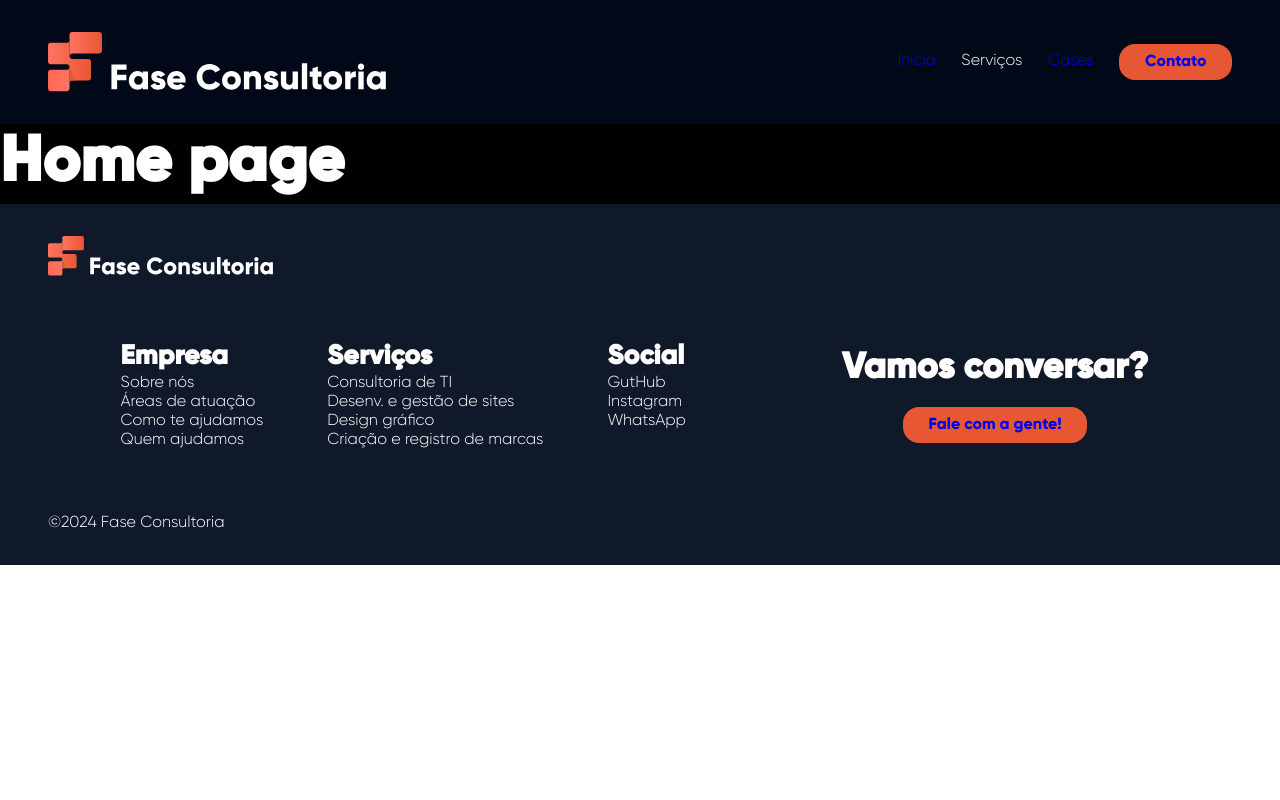
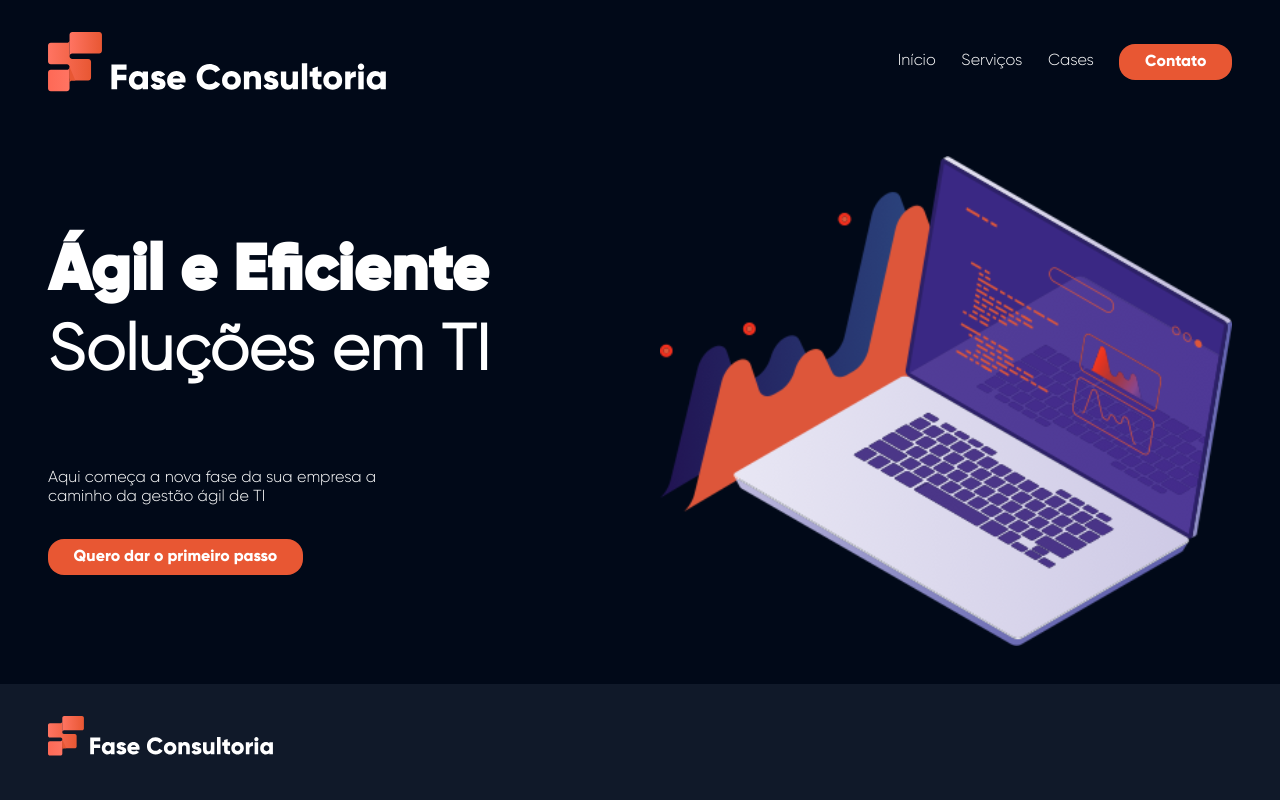
Before and after one commit to LeonardoLeite/fase-consultoria, a Vue app: page / in a window 1280 px wide. Shown: the top 800 px of the page. Built offline with nearby package versions, Linux system fonts and the light colour scheme.

Commit message:
Initial setup of HoveView
Started to work on the HomeVuew.vue page and the StarteBanner component.

```diff
--- a/package.json
+++ b/package.json
@@ -4,7 +4,7 @@
   "private": true,
   "type": "module",
   "scripts": {
-    "dev": "vite",
+    "dev": "vite --host",
     "build": "vite build",
     "preview": "vite preview",
     "lint": "eslint . --ext .vue,.js,.jsx,.cjs,.mjs --fix --ignore-path .gitignore",
--- a/src/components/StarterBanner.vue
+++ b/src/components/StarterBanner.vue
@@ -0,0 +1,61 @@
+<!--Template-->
+<template>
+  <section id="banner">
+    <div id="leftContent">
+      <h1>
+        {{ titleText }}<br /><span style="font-family: 'Gilroy-Light'">{{
+          additionalTitleText
+        }}</span>
+      </h1>
+      <div id="innerLeftContent">
+        <p>{{ subtitleText }}<br />{{ additionalSubtitleText }}</p>
+        <base-button buttonText="Quero dar o primeiro passo"></base-button>
+      </div>
+    </div>
+    <div>
+      <!-- TODO load image dicamicaly from the props -->
+      <img src="../assets/images/Notebook.svg" alt="Laptop image" />
+    </div>
+  </section>
+</template>
+<!--Script-->
+<script>
+import BaseButton from './ui/BaseButton.vue'
+
+export default {
+  components: { BaseButton },
+  props: {
+    titleText: String,
+    additionalTitleText: String,
+    subtitleText: String,
+    additionalSubtitleText: String,
+    imageElement: String
+  },
+  data() {
+    return {}
+  }
+}
+</script>
+<!--Style-->
+<!-- Add 'scoped' attribute to limit CSS to this component only -->
+<style scoped>
+#banner {
+  background-color: var(--main-background-color);
+  display: flex;
+  justify-content: space-between;
+  padding: 2rem 3rem;
+}
+
+#innerLeftContent {
+  display: flex;
+  flex-direction: column;
+  align-items: baseline;
+  gap: 2rem;
+}
+
+#leftContent {
+  display: flex;
+  flex-direction: column;
+  justify-content: space-evenly;
+}
+</style>
--- a/src/components/layouts/TheHeader.vue
+++ b/src/components/layouts/TheHeader.vue
@@ -56,6 +56,7 @@ export default {
 <style scoped>
 a {
   text-decoration: none;
+  color: white;
 }
 
 a:visited {
--- a/src/components/ui/BaseButton.vue
+++ b/src/components/ui/BaseButton.vue
@@ -19,6 +19,7 @@ export default {
   border-radius: 1rem;
   font-family: 'Gilroy-ExtraBold';
   text-decoration: none;
+  color: white;
 }
 
 #contactButton:visited {
--- a/src/views/HomeView.vue
+++ b/src/views/HomeView.vue
@@ -1,12 +1,23 @@
 <!--Template-->
 <template>
   <section>
-    <h1 style="background-color: black">Home page</h1>
+    <starter-banner
+      title-text="Ágil e Eficiente"
+      additional-title-text="Soluções em TI"
+      subtitle-text="Aqui começa a nova fase da sua empresa a"
+      additional-subtitle-text="caminho da gestão ágil de TI"
+      image-element="../assets/images/Notebook.svg"></starter-banner>
   </section>
 </template>
 
 <!--Script-->
-<script></script>
+<script>
+import StarterBanner from '@/components/StarterBanner.vue'
+
+export default {
+  components: { StarterBanner }
+}
+</script>
 
 <!--Style-->
 <!-- Add 'scoped' attribute to limit CSS to this component only -->
```
Also changed, not shown: src/assets/images/Notebook.svg (added).
